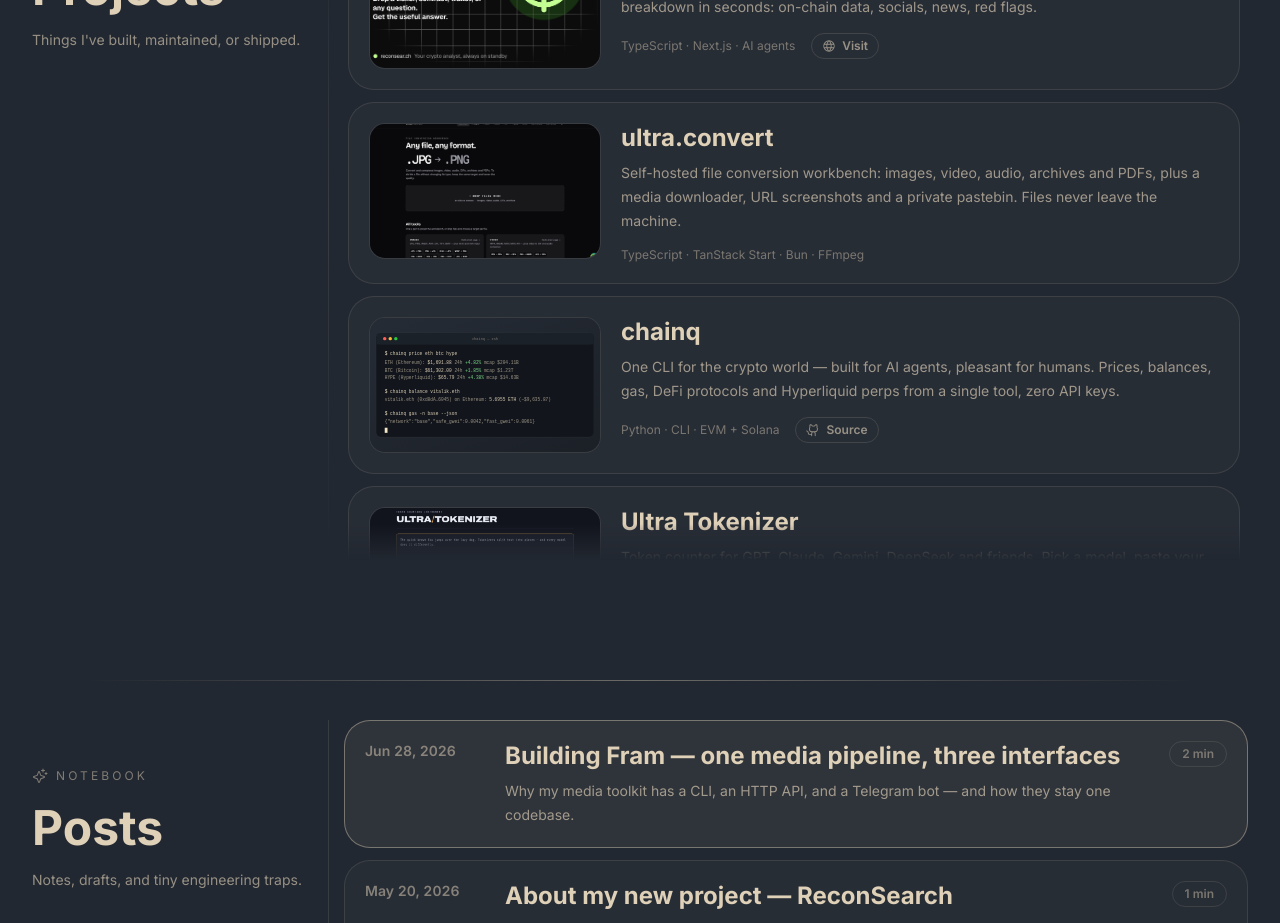
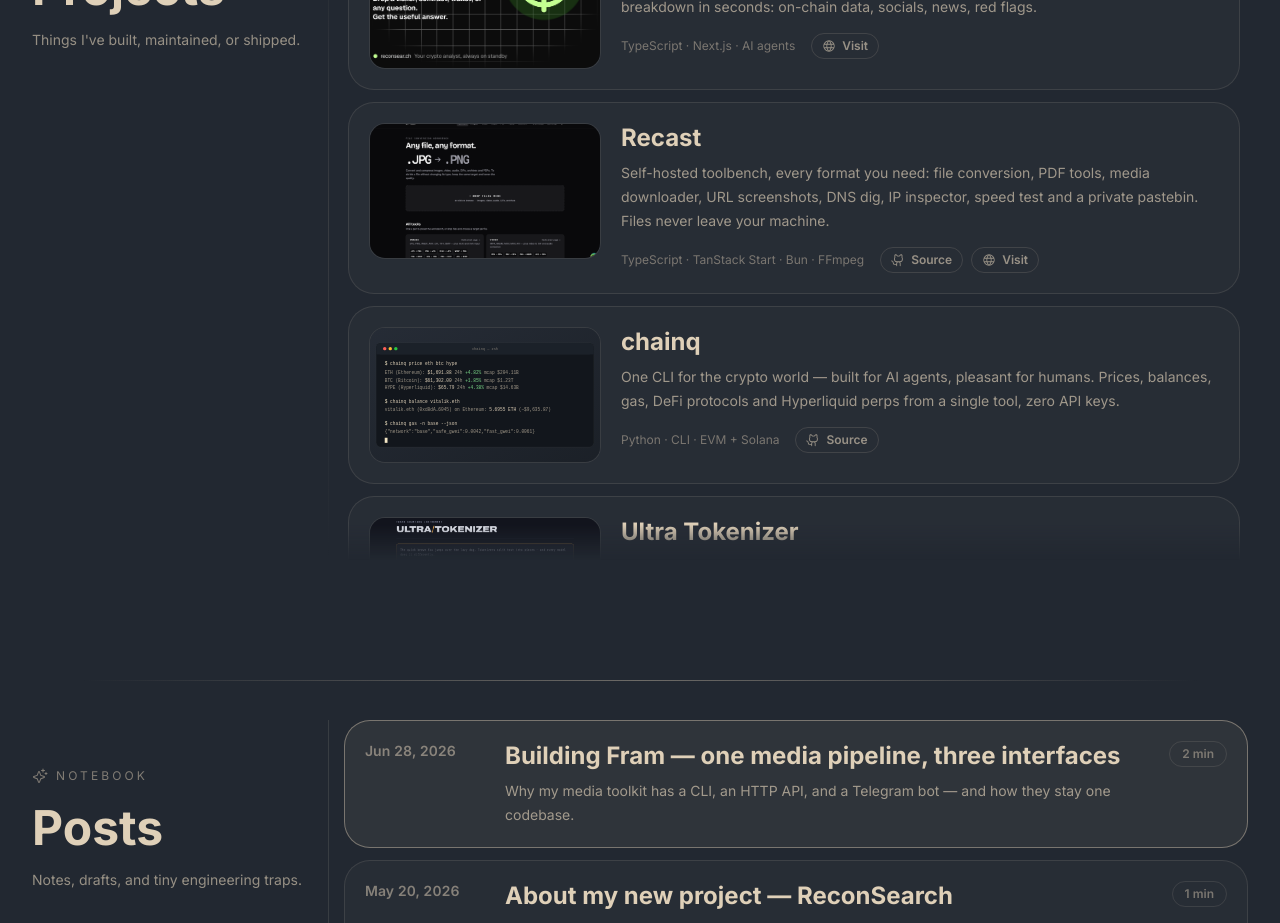
Before and after one commit to Sergio-prog/serhiifotex.dev, a React (Vite) app: page / in a window 1280 px wide. Shown: the part 1000-1923 px from the top of the page. Built offline with nearby package versions, Linux system fonts and the light colour scheme.

Commit message:
feat: rebrand ultra.convert to Recast with public repo and site links

```diff
--- a/src/components/ProjectsSection.tsx
+++ b/src/components/ProjectsSection.tsx
@@ -31,12 +31,14 @@ const projects: Project[] = [
     image: "/image/projects/reconsearch.png",
   },
   {
-    name: "ultra.convert",
+    name: "Recast",
     description:
-      "Self-hosted file conversion workbench: images, video, audio, archives and PDFs, plus a media downloader, URL screenshots and a private pastebin. Files never leave the machine.",
+      "Self-hosted toolbench, every format you need: file conversion, PDF tools, media downloader, URL screenshots, DNS dig, IP inspector, speed test and a private pastebin. Files never leave your machine.",
     stack: ["TypeScript", "TanStack Start", "Bun", "FFmpeg"],
     createdAt: "2026-07-06",
-    image: "/image/projects/ultra-converter.png",
+    repo: "https://github.com/Sergio-prog/recast",
+    site: "https://recast.serhiifotex.dev",
+    image: "/image/projects/recast.png",
   },
   {
     name: "chainq",
```
Also changed, not shown: public/image/projects/recast.png (added), public/image/projects/ultra-converter.png (deleted).
